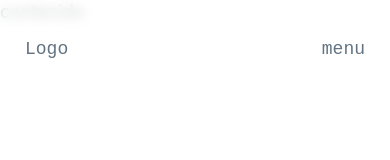
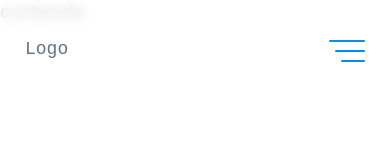
Before and after one commit to Jhonii10/web-site-10, a React (Create React App) app: page / in a window 390 px wide. Shown: the top 160 px of the page. Built offline with nearby package versions, Linux system fonts and the light colour scheme.

Commit message:
component menu phone in nav

```diff
--- /dev/null
+++ b/src/components/menu.js
@@ -0,0 +1,202 @@
+import React, { useRef, useState } from 'react';
+import styled from 'styled-components';
+import { navLinks } from '../config/config';
+import { Link } from 'react-router-dom';
+
+const StyledMenu = styled.div`
+  display: none;
+
+  @media (max-width: 768px) {
+    display: block;
+  }
+`;
+
+const StyledHamburgerButton = styled.button`
+  display: none;
+
+  @media (max-width: 768px) {
+    ${({ theme }) => theme.mixins.flexCenter};
+    position: relative;
+    z-index: 10;
+    margin-right: -15px;
+    padding: 15px;
+    border: 0;
+    background-color: transparent;
+    color: inherit;
+    text-transform: none;
+    transition-timing-function: linear;
+    transition-duration: 0.15s;
+    transition-property: opacity, filter;
+  }
+
+  .ham-box {
+    display: inline-block;
+    position: relative;
+    width: var(--hamburger-width);
+    height: 24px;
+  }
+
+  .ham-box-inner {
+    position: absolute;
+    top: 50%;
+    right: 0;
+    width: var(--hamburger-width);
+    height: 2px;
+    border-radius: var(--border-radius);
+    background-color: var(--green);
+    transition-duration: 0.22s;
+    transition-property: transform;
+    transition-delay: ${props => (props.menuOpen ? `0.12s` : `0s`)};
+    transform: rotate(${props => (props.menuOpen ? `225deg` : `0deg`)});
+    transition-timing-function: cubic-bezier(
+      ${props => (props.menuOpen ? `0.215, 0.61, 0.355, 1` : `0.55, 0.055, 0.675, 0.19`)}
+    );
+    &:before,
+    &:after {
+      content: '';
+      display: block;
+      position: absolute;
+      left: auto;
+      right: 0;
+      width: var(--hamburger-width);
+      height: 2px;
+      border-radius: 4px;
+      background-color: var(--green);
+      transition-timing-function: ease;
+      transition-duration: 0.15s;
+      transition-property: transform;
+    }
+    &:before {
+      width: ${props => (props.menuOpen ? `100%` : `120%`)};
+      top: ${props => (props.menuOpen ? `0` : `-10px`)};
+      opacity: ${props => (props.menuOpen ? 0 : 1)};
+      transition: ${({ menuOpen }) =>
+    menuOpen ? 'var(--ham-before-active)' : 'var(--ham-before)'};
+    }
+    &:after {
+      width: ${props => (props.menuOpen ? `100%` : `80%`)};
+      bottom: ${props => (props.menuOpen ? `0` : `-10px`)};
+      transform: rotate(${props => (props.menuOpen ? `-90deg` : `0`)});
+      transition: ${({ menuOpen }) => (menuOpen ? 'var(--ham-after-active)' : 'var(--ham-after)')};
+    }
+  }
+`;
+
+const StyledSidebar = styled.aside`
+  display: none;
+
+  @media (max-width: 768px) {
+    ${({ theme }) => theme.mixins.flexCenter};
+    position: fixed;
+    top: 0;
+    bottom: 0;
+    right: 0;
+    padding: 50px 10px;
+    width: min(75vw, 400px);
+    height: 100vh;
+    outline: 0;
+    background-color: var(--light-navy);
+    box-shadow: -10px 0px 30px -15px var(--navy-shadow);
+    z-index: 9;
+    transform: translateX(${props => (props.menuOpen ? 0 : 100)}vw);
+    visibility: ${props => (props.menuOpen ? 'visible' : 'hidden')};
+    transition: var(--transition);
+  }
+
+  nav {
+    ${({ theme }) => theme.mixins.flexBetween};
+    width: 100%;
+    flex-direction: column;
+    color: var(--lightest-slate);
+    font-family: var(--font-mono);
+    text-align: center;
+  }
+
+  ol {
+    padding: 0;
+    margin: 0;
+    list-style: none;
+    width: 100%;
+
+    li {
+      position: relative;
+      margin: 0 auto 20px;
+      counter-increment: item 1;
+      font-size: clamp(var(--fz-sm), 4vw, var(--fz-lg));
+
+      @media (max-width: 600px) {
+        margin: 0 auto 10px;
+      }
+
+      &:before {
+        content: '0' counter(item) '.';
+        display: block;
+        margin-bottom: 5px;
+        color: var(--green);
+        font-size: var(--fz-sm);
+      }
+    }
+
+    a {
+      ${({ theme }) => theme.mixins.link};
+      width: 100%;
+      padding: 3px 20px 20px;
+    }
+  }
+
+  .resume-link {
+    ${({ theme }) => theme.mixins.bigButton};
+    padding: 18px 50px;
+    margin: 10% auto 0;
+    width: max-content;
+  }
+`;
+
+
+const Menu = () => {
+
+    const [menuOpen, setMenuOpen] = useState(false);
+    const toggleMenu = () => setMenuOpen(!menuOpen);
+    const buttonRef = useRef(null);
+    const navRef = useRef(null);
+
+
+    return (
+        <StyledMenu>
+         <StyledHamburgerButton
+            onClick={toggleMenu}
+            menuOpen={menuOpen}
+            ref={buttonRef}
+            aria-label="Menu"
+         >
+             <div className="ham-box">
+                <div className="ham-box-inner" />
+                </div>
+
+         </StyledHamburgerButton>
+
+         <StyledSidebar menuOpen={menuOpen} aria-hidden={!menuOpen} tabIndex={menuOpen ? 1 : -1}>
+          <nav ref={navRef}>
+            {navLinks && (
+              <ol>
+                {navLinks.map(({ url, name }, i) => (
+                  <li key={i}>
+                    <Link to={url} onClick={() => setMenuOpen(false)}>
+                      {name}
+                    </Link>
+                  </li>
+                ))}
+              </ol>
+            )}
+
+            <a href="/resume.pdf" className="resume-link">
+              Resume
+            </a>
+          </nav>
+        </StyledSidebar>
+
+        </StyledMenu>
+    );
+}
+
+export default Menu;
--- a/src/components/nav.js
+++ b/src/components/nav.js
@@ -5,6 +5,7 @@ import { usePrefersReducedMotion, useScrollDirection } from '../hooks';
 import { Link } from 'react-router-dom';
 import { CSSTransition, TransitionGroup } from 'react-transition-group';
 import { loaderDelay } from '../utils';
+import Menu from './menu';
 
 const StyledHeader = styled.header`
   ${({ theme }) => theme.mixins.flexBetween};
@@ -227,7 +228,7 @@ const Nav = ({isHome}) => {
             <TransitionGroup component={null}>
               {isMounted && (
                 <CSSTransition classNames={fadeClass} timeout={timeout}>
-                  <div>menu</div>
+                  <Menu/>
                 </CSSTransition>
               )}
             </TransitionGroup>
--- a/src/styles/variables.js
+++ b/src/styles/variables.js
@@ -4,7 +4,7 @@ const variables = css`
   :root {
     --dark-navy: #020c1b;
     --navy: rgb(255, 255, 255);
-    --light-navy: #112240;
+    --light-navy: rgb(255, 255, 255);
     --lightest-navy: #233554;
     --navy-shadow: rgba(2, 12, 27, 0.7);
     --dark-slate: #495670;
```
